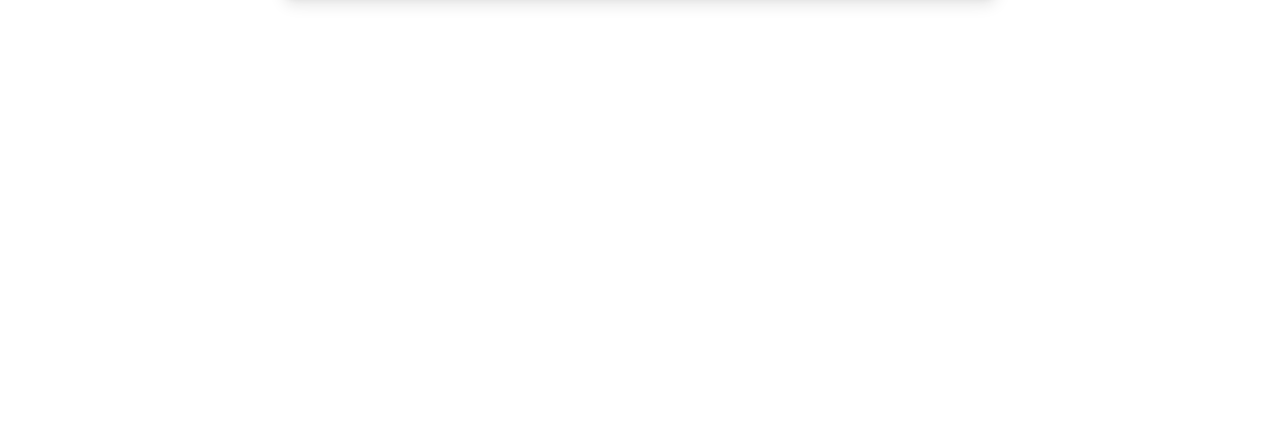
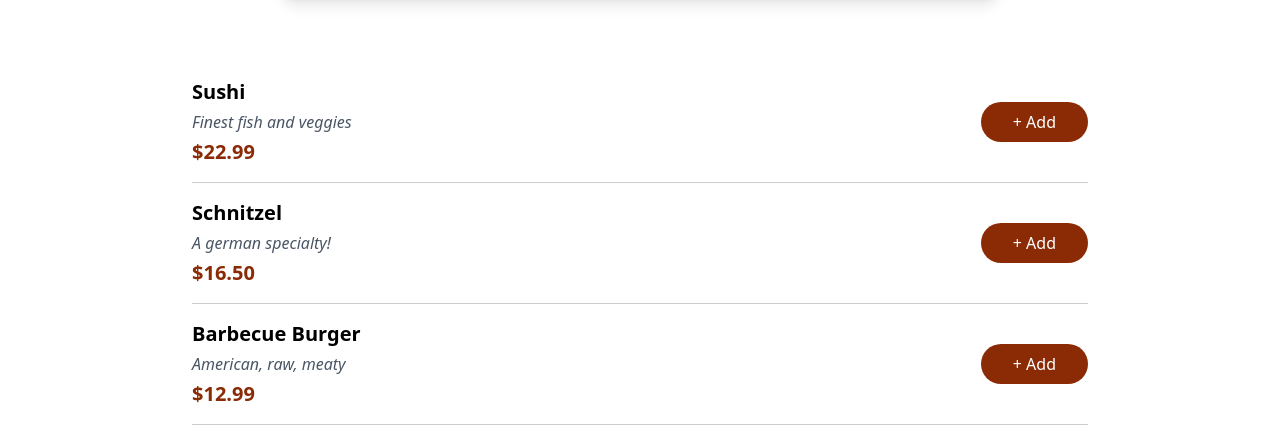
Before and after one commit to kanishk44/restaurant-website, a React (Vite) app: page / in a window 1280 px wide. Shown: the part 438-883 px from the top of the page. Before the commit the page ends 800 px from the top, so only its background shows below. Built offline with nearby package versions, Linux system fonts and the light colour scheme.

Commit message:
Added meals

```diff
--- a/src/App.jsx
+++ b/src/App.jsx
@@ -1,9 +1,14 @@
+import React from "react";
 import Header from "./components/Layout/Header";
+import Meals from "./components/Meals/Meals";
 
 function App() {
   return (
     <>
       <Header />
+      <main>
+        <Meals />
+      </main>
     </>
   );
 }
--- /dev/null
+++ b/src/components/Meals/MealItem.jsx
@@ -0,0 +1,22 @@
+import React from "react";
+
+const MealItem = ({ name, description, price }) => {
+  return (
+    <div className="flex justify-between items-center border-b border-[#ccc] py-4">
+      <div>
+        <h3 className="text-xl font-bold mb-1">{name}</h3>
+        <div className="italic text-gray-600">{description}</div>
+        <div className="text-[#8a2b06] font-bold text-xl mt-1">
+          ${price.toFixed(2)}
+        </div>
+      </div>
+      <div className="flex items-center">
+        <button className="bg-[#8a2b06] text-white px-8 py-2 rounded-full hover:bg-[#641e03] transition-colors">
+          + Add
+        </button>
+      </div>
+    </div>
+  );
+};
+
+export default MealItem;
--- /dev/null
+++ b/src/components/Meals/Meals.jsx
@@ -0,0 +1,48 @@
+import React from "react";
+import MealItem from "./MealItem";
+
+const DUMMY_MEALS = [
+  {
+    id: "m1",
+    name: "Sushi",
+    description: "Finest fish and veggies",
+    price: 22.99,
+  },
+  {
+    id: "m2",
+    name: "Schnitzel",
+    description: "A german specialty!",
+    price: 16.5,
+  },
+  {
+    id: "m3",
+    name: "Barbecue Burger",
+    description: "American, raw, meaty",
+    price: 12.99,
+  },
+  {
+    id: "m4",
+    name: "Green Bowl",
+    description: "Healthy...and green...",
+    price: 18.99,
+  },
+];
+
+const Meals = () => {
+  return (
+    <section className="max-w-[60rem] w-[90%] mx-auto my-8 bg-white rounded-2xl p-4">
+      <div className="p-4">
+        {DUMMY_MEALS.map((meal) => (
+          <MealItem
+            key={meal.id}
+            name={meal.name}
+            description={meal.description}
+            price={meal.price}
+          />
+        ))}
+      </div>
+    </section>
+  );
+};
+
+export default Meals;
```
